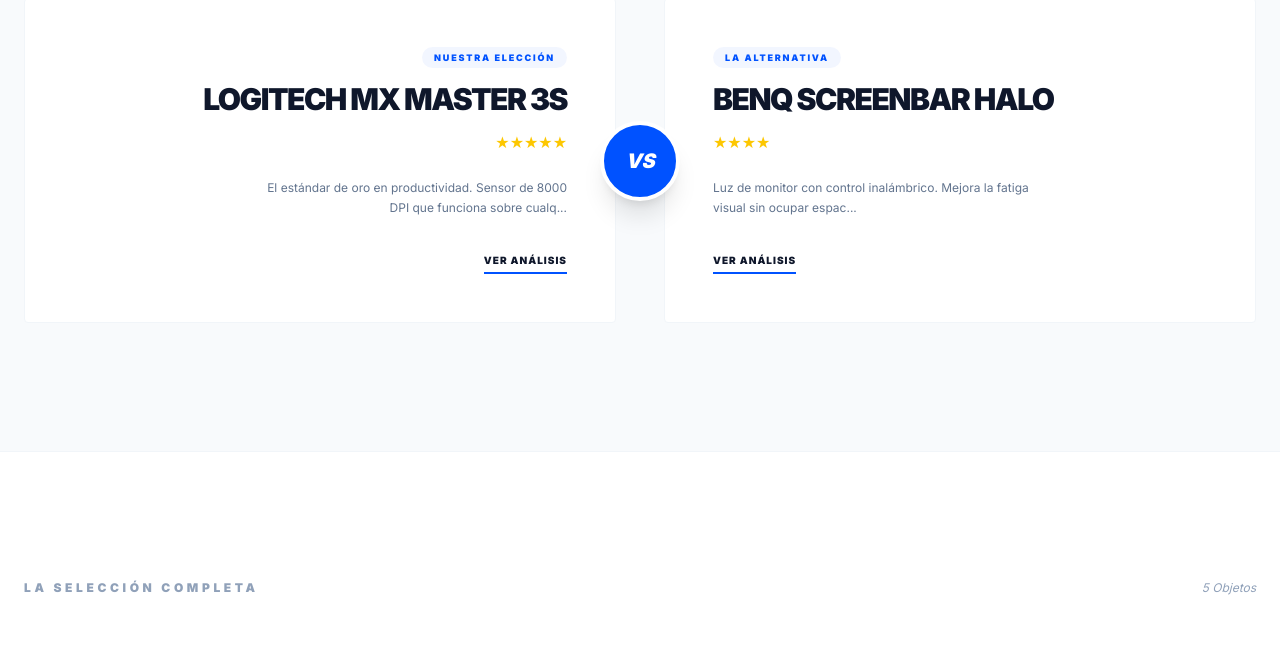
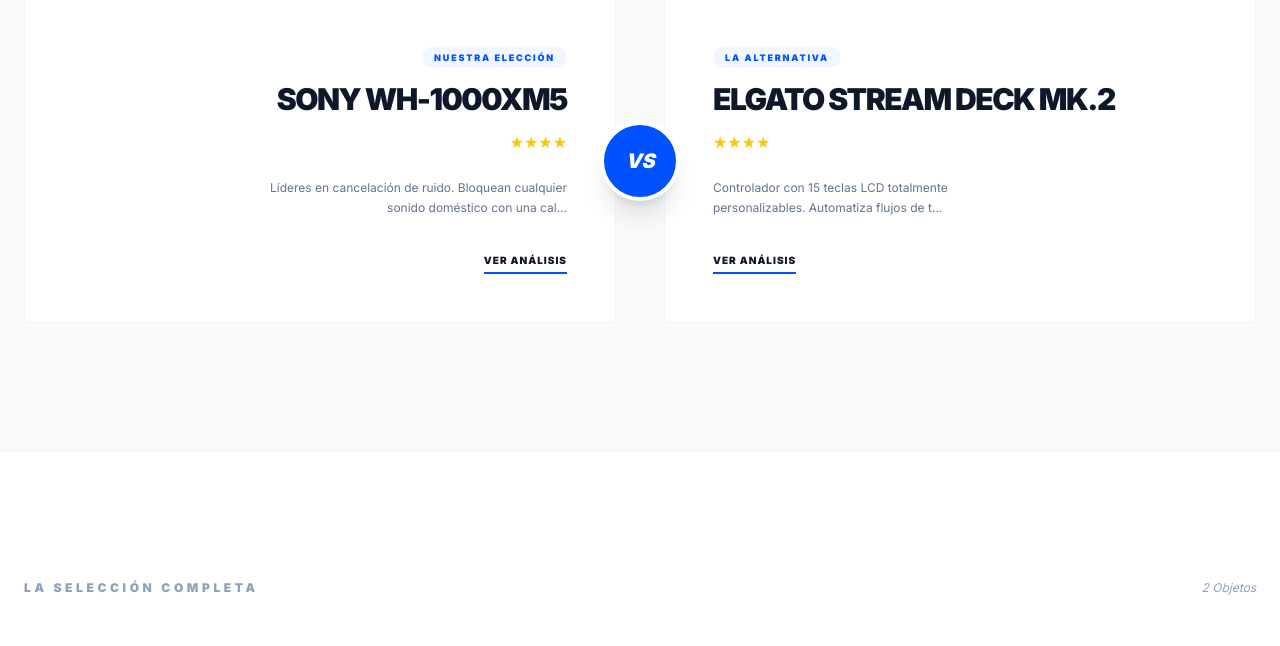
Before and after one commit to thesasproject90/hogar-conectado, a Next.js app: page / in a window 1280 px wide. Shown: the part 1178-1824 px from the top of the page. Built offline with nearby package versions, Linux system fonts and the light colour scheme.

Commit message:
Content: Limpieza de productos y actualización de Sony y Elgato con imágenes específicas

```diff
--- a/src/data/productos.ts
+++ b/src/data/productos.ts
@@ -12,58 +12,25 @@
 
 export const productos: Producto[] = [
   {
-    id: 'mx-master-3s',
-    nombre: 'Logitech MX Master 3S',
-    descripcion: 'El estándar de oro en productividad. Sensor de 8000 DPI que funciona sobre cualquier superficie, incluso cristal, y clics un 90% más silenciosos.',
-    precio: '102,00€',
-    imagenUrl: 'https://resource.logitech.com/w_600,c_lpad,ar_4:3,q_auto,f_auto,dpr_1.0/content/dam/logitech/en/products/mice/mx-master-3s/gallery/mx-master-3s-mouse-top-view-graphite.png',
-    linkAmazon: 'https://www.amazon.es/dp/B09W9S7XN5',
-    linkOpiniones: 'https://www.amazon.es/dp/B09W9S7XN5#customerReviews',
-    categoria: 'trabajo',
-    rating: 5
-  },
-  {
-    id: 'sony-wh1000xm5',
+    id: 'sony-wh-1000xm5',
     nombre: 'Sony WH-1000XM5',
-    descripcion: 'Los mejores auriculares con cancelación de ruido del mercado para trabajar concentrado. 30 horas de autonomía y una calidad de llamada cristalina.',
+    descripcion: 'Líderes en cancelación de ruido. Bloquean cualquier sonido doméstico con una calidad de audio sin precedentes y una comodidad excepcional para largas jornadas de trabajo.',
     precio: '298,00€',
-    imagenUrl: 'https://www.sony.es/image/61453240b6a09e0839e30a91636886e0?fmt=pjpeg&wid=600&qlt=85',
+    imagenUrl: 'https://m.media-amazon.com/images/I/61fxPWFu6aL._AC_UF1000,1000_QL80_FMwebp_.jpg',
     linkAmazon: 'https://www.amazon.es/dp/B09Y2MYL5C',
     linkOpiniones: 'https://www.amazon.es/dp/B09Y2MYL5C#customerReviews',
     categoria: 'trabajo',
     rating: 4.8
   },
   {
-    id: 'benq-screenbar-halo',
-    nombre: 'BenQ ScreenBar Halo',
-    descripcion: 'Luz de monitor con control inalámbrico. Mejora la fatiga visual sin ocupar espacio en el escritorio ni crear reflejos en la pantalla.',
-    precio: '179,00€',
-    imagenUrl: 'https://m.media-amazon.com/images/I/61f9S2eBslL._AC_SL1500_.jpg',
-    linkAmazon: 'https://www.amazon.es/dp/B09995S1CH',
-    linkOpiniones: 'https://www.amazon.es/dp/B09995S1CH#customerReviews',
-    categoria: 'trabajo',
-    rating: 4.9
-  },
-  {
     id: 'elgato-stream-deck-mk2',
     nombre: 'Elgato Stream Deck MK.2',
-    descripcion: 'Controlador con 15 teclas LCD personalizables. Permite lanzar aplicaciones, silenciar el micro o controlar luces con un solo toque.',
+    descripcion: 'Controlador con 15 teclas LCD totalmente personalizables. Automatiza flujos de trabajo, controla aplicaciones y gestiona tu entorno de trabajo con un solo toque.',
     precio: '149,00€',
-    imagenUrl: 'https://m.media-amazon.com/images/I/618xL6pY6FL._AC_SL1500_.jpg',
+    imagenUrl: 'https://m.media-amazon.com/images/I/61kmUcPNlBL._AC_UF894,1000_QL80_FMwebp_.jpg',
     linkAmazon: 'https://www.amazon.es/dp/B09738CV2G',
     linkOpiniones: 'https://www.amazon.es/dp/B09738CV2G#customerReviews',
     categoria: 'trabajo',
     rating: 4.7
-  },
-  {
-    id: 'apple-magic-keyboard-touchid',
-    nombre: 'Apple Magic Keyboard (Touch ID)',
-    descripcion: 'Escritura increíblemente precisa y cómoda. Incluye sensor Touch ID para desbloqueos y pagos seguros al instante.',
-    precio: '151,00€',
-    imagenUrl: 'https://m.media-amazon.com/images/I/41-lS5m4mFL._AC_SL1024_.jpg',
-    linkAmazon: 'https://www.amazon.es/dp/B09BRC3S78',
-    linkOpiniones: 'https://www.amazon.es/dp/B09BRC3S78#customerReviews',
-    categoria: 'trabajo',
-    rating: 4.6
   }
 ];
```
